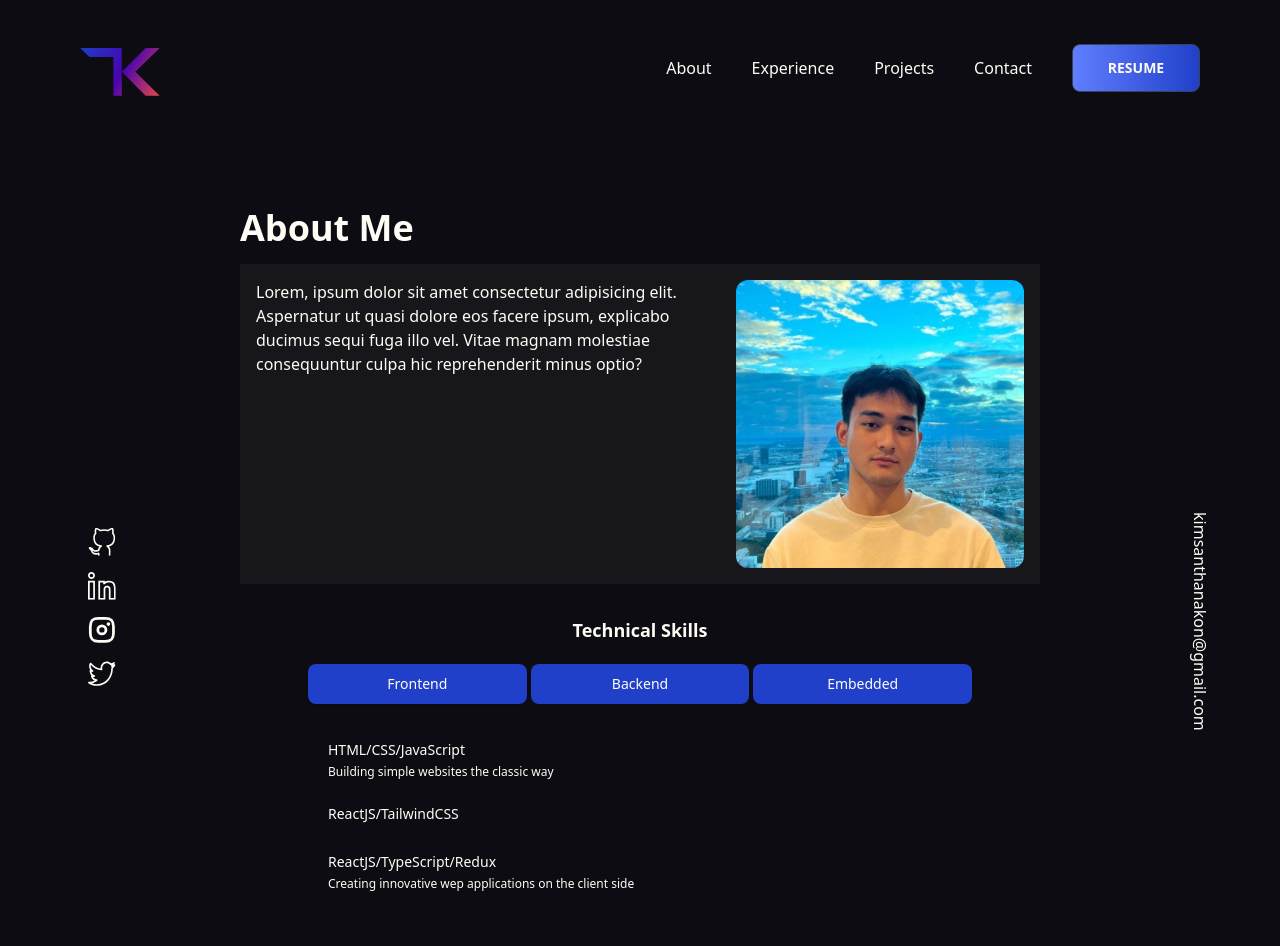
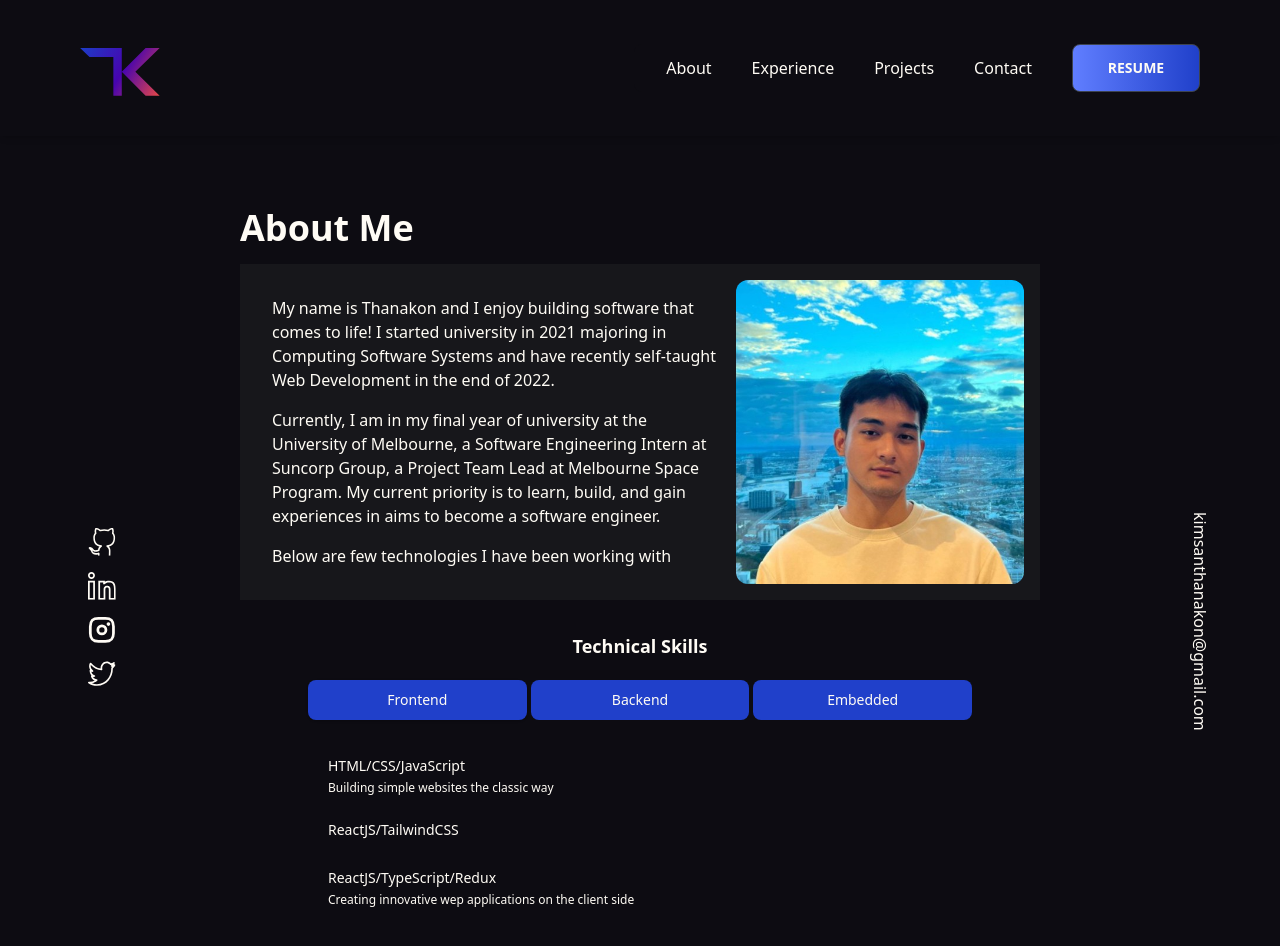
Before and after one commit to konfucius1/portfolio-website, a React (Vite) app: page /about in a window 1280 px wide. Shown: the top 946 px of the page. Built offline with nearby package versions, Linux system fonts and the light colour scheme.

Commit message:
filled about, home, projects text box

```diff
--- a/src/components/Hero.jsx
+++ b/src/components/Hero.jsx
@@ -22,10 +22,9 @@ const Hero = () => {
         />
       </p>
       <p id="hero-paragraph" className="py-4 text-l sm:text-2xl">
-        Lorem ipsum dolor sit, amet consectetur adipisicing elit. Officiis
-        impedit placeat repellendus assumenda unde atque modi voluptate vero
-        totam, tenetur illum, sint aut labore. Minima nobis inventore dolorum
-        distinctio? Id!
+        Passionate about building software products that makes lives better.
+        Currently focusing on developing software development skills and gaining
+        industry experience.
       </p>
     </div>
   );
--- a/src/components/ProjectCard.jsx
+++ b/src/components/ProjectCard.jsx
@@ -40,14 +40,14 @@ const ProjectCard = ({
             rel="noopener noreferrer"
             className="btn btn-primary btn-sm"
           >
-            Source Code
+            GitHub
           </a>
           {liveDemo ? (
             <a
               href={liveDemo}
               target="_blank"
               rel="noopener noreferrer"
-              className="btn btn-secondary btn-sm ml-2"
+              className="btn btn-secondary btn-sm "
             >
               Live Demo
             </a>
--- a/src/pages/About.jsx
+++ b/src/pages/About.jsx
@@ -11,12 +11,25 @@ const About = () => {
         <h2 className="pb-4 text-center sm:text-left">About Me</h2>
 
         <div className="flex flex-col md:flex-row bg-neutral-700 bg-opacity-20 p-4 h-auto w-fit mb-8">
-          <p className="pb-4 md:pr-4">
-            Lorem, ipsum dolor sit amet consectetur adipisicing elit. Aspernatur
-            ut quasi dolore eos facere ipsum, explicabo ducimus sequi fuga illo
-            vel. Vitae magnam molestiae consequuntur culpa hic reprehenderit
-            minus optio?
-          </p>
+          <div class="py-4 md:px-4 text-base">
+            <p className="pb-4">
+              My name is Thanakon and I enjoy building software that comes to
+              life! I started university in 2021 majoring in Computing Software
+              Systems and have recently self-taught Web Development in the end
+              of 2022.
+            </p>
+
+            <p className="pb-4">
+              Currently, I am in my final year of university at the University
+              of Melbourne, a Software Engineering Intern at Suncorp Group, a
+              Project Team Lead at Melbourne Space Program. My current priority
+              is to learn, build, and gain experiences in aims to become a
+              software engineer.
+            </p>
+
+            <p>Below are few technologies I have been working with</p>
+          </div>
+
           <div className="avatar relative flex justify-center md:justify-start z-1">
             <div className="w-72 rounded-xl">
               <img src={image} />
--- a/src/pages/Projects.jsx
+++ b/src/pages/Projects.jsx
@@ -45,10 +45,8 @@ const Projects = () => {
         <h2 className="pb-4">Projects</h2>
 
         <p className="pb-4">
-          Lorem, ipsum dolor sit amet consectetur adipisicing elit. Aspernatur
-          ut quasi dolore eos facere ipsum, explicabo ducimus sequi fuga illo
-          vel. Vitae magnam molestiae consequuntur culpa hic reprehenderit minus
-          optio?
+          This section showcase some of the work I've built. Feel free to
+          contact me for any questions.
         </p>
 
         <div>
```
